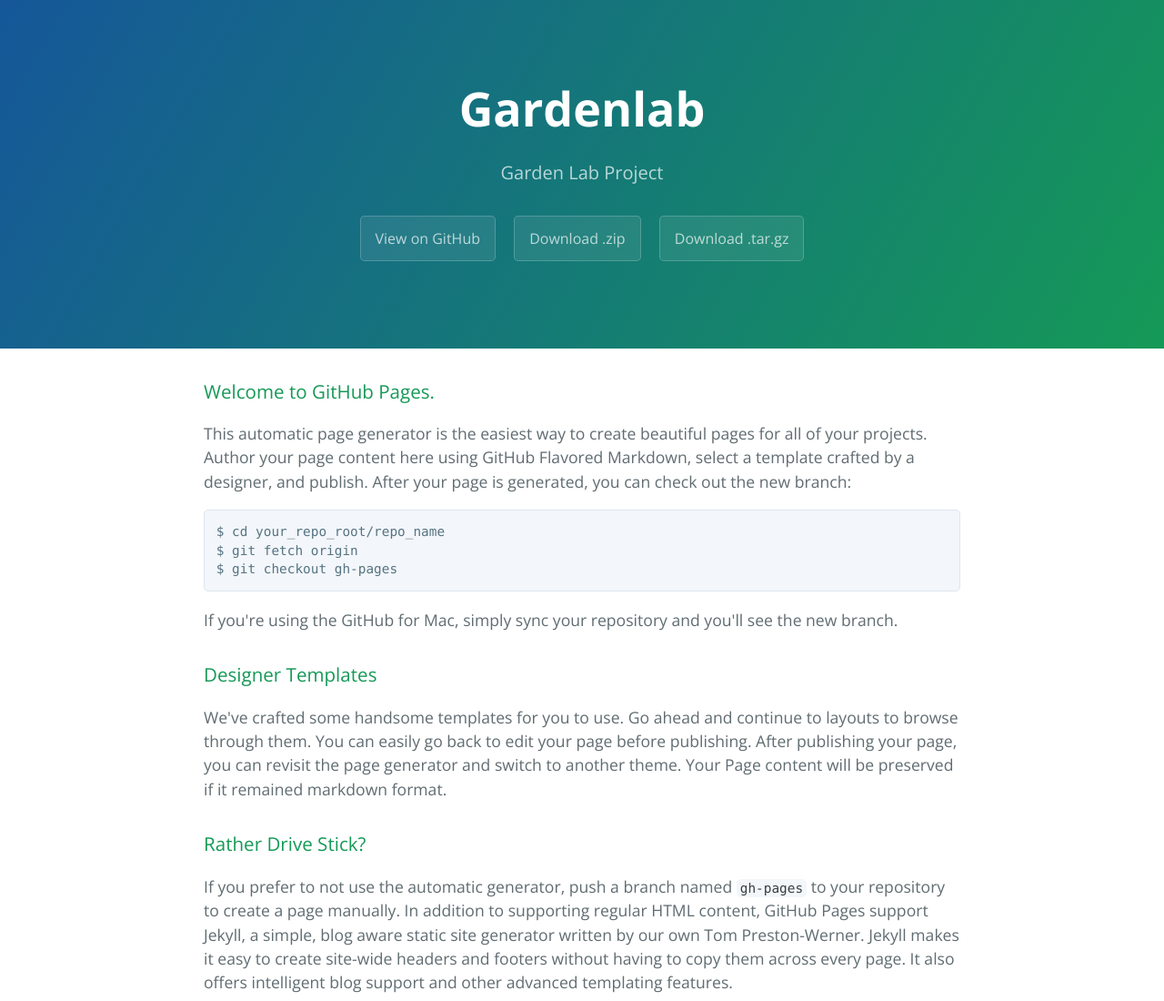
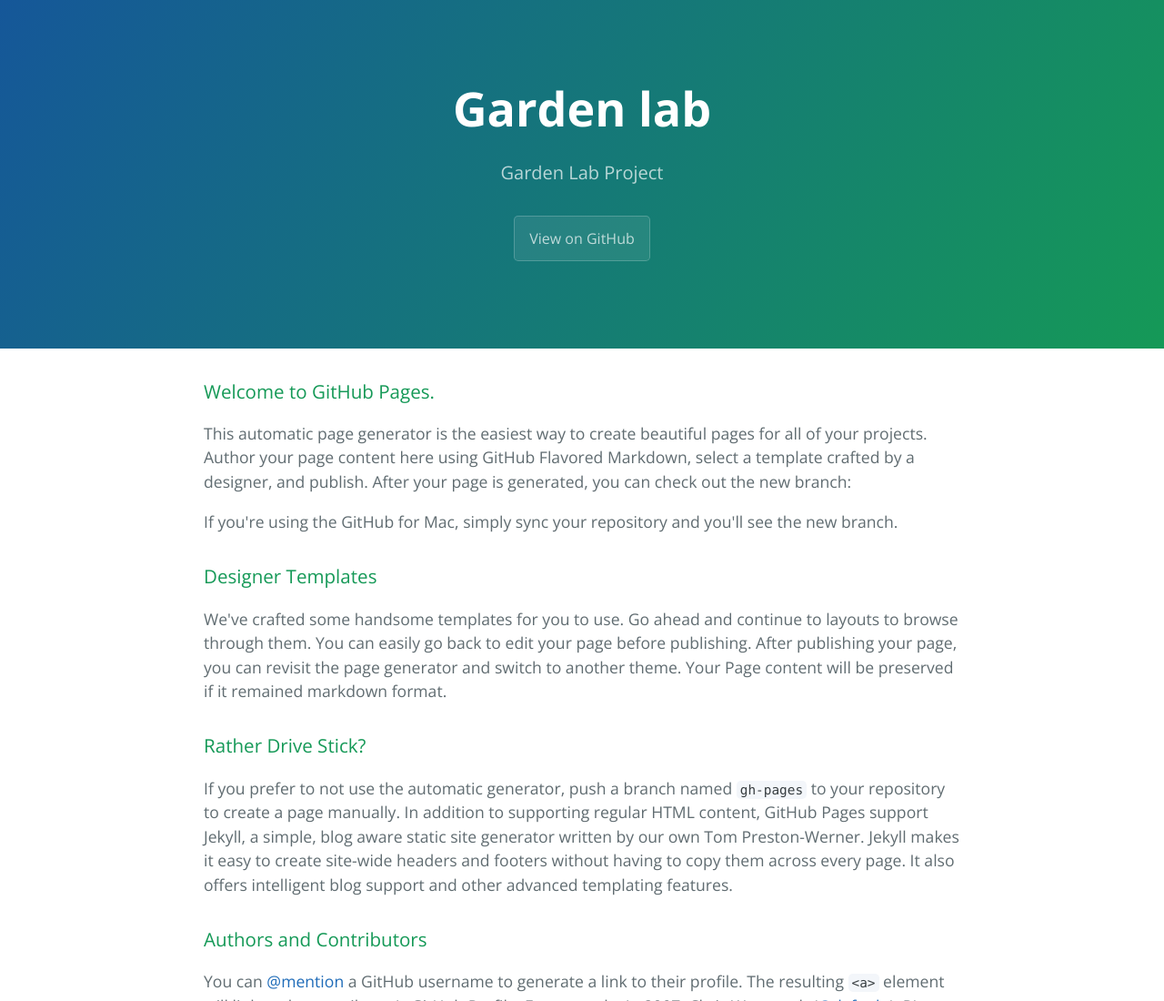
Before and after one commit to jlaran/gardenlab, a plain HTML site: page index.html in a window 1280 px wide. Shown: the top 1100 px of the page at 91% size. Drawn offline with nearby package versions, Linux system fonts and the light colour scheme.

Commit message:
Update index.html

```diff
--- a/index.html
+++ b/index.html
@@ -2,7 +2,7 @@
 <html lang="en-us">
   <head>
     <meta charset="UTF-8">
-    <title>Gardenlab by jlaran</title>
+    <title>Garden lab Project</title>
     <meta name="viewport" content="width=device-width, initial-scale=1">
     <link rel="stylesheet" type="text/css" href="stylesheets/normalize.css" media="screen">
     <link href='http://fonts.googleapis.com/css?family=Open+Sans:400,700' rel='stylesheet' type='text/css'>
@@ -11,11 +11,11 @@
   </head>
   <body>
     <section class="page-header">
-      <h1 class="project-name">Gardenlab</h1>
+      <h1 class="project-name">Garden lab</h1>
       <h2 class="project-tagline">Garden Lab Project</h2>
       <a href="https://github.com/jlaran/gardenlab" class="btn">View on GitHub</a>
-      <a href="https://github.com/jlaran/gardenlab/zipball/master" class="btn">Download .zip</a>
-      <a href="https://github.com/jlaran/gardenlab/tarball/master" class="btn">Download .tar.gz</a>
+      <!--<a href="https://github.com/jlaran/gardenlab/zipball/master" class="btn">Download .zip</a>-->
+      <!--<a href="https://github.com/jlaran/gardenlab/tarball/master" class="btn">Download .tar.gz</a>-->
     </section>
 
     <section class="main-content">
@@ -24,10 +24,10 @@
 
 <p>This automatic page generator is the easiest way to create beautiful pages for all of your projects. Author your page content here using GitHub Flavored Markdown, select a template crafted by a designer, and publish. After your page is generated, you can check out the new branch:</p>
 
-<pre><code>$ cd your_repo_root/repo_name
-$ git fetch origin
-$ git checkout gh-pages
-</code></pre>
+<!--<pre><code>$ cd your_repo_root/repo_name-->
+<!--$ git fetch origin-->
+<!--$ git checkout gh-pages-->
+<!--</code></pre>-->
 
 <p>If you're using the GitHub for Mac, simply sync your repository and you'll see the new branch.</p>
 
```
